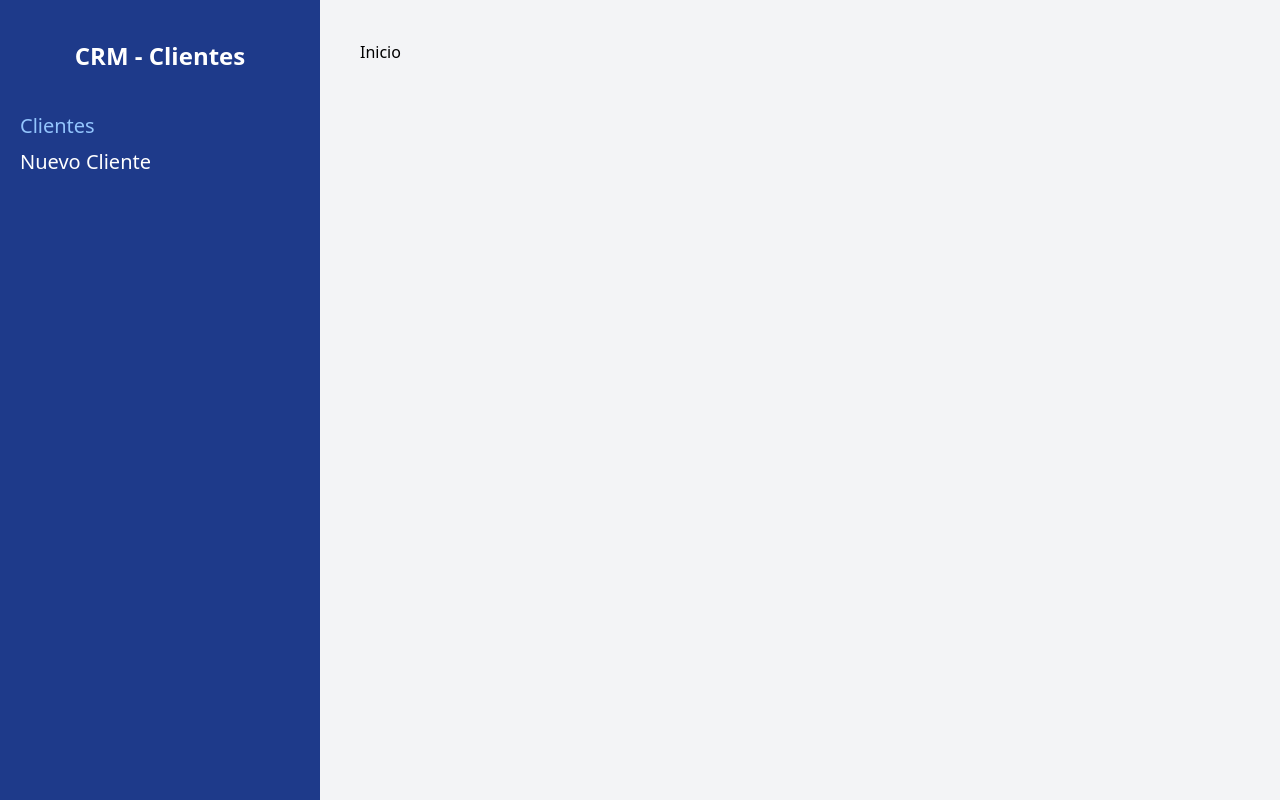
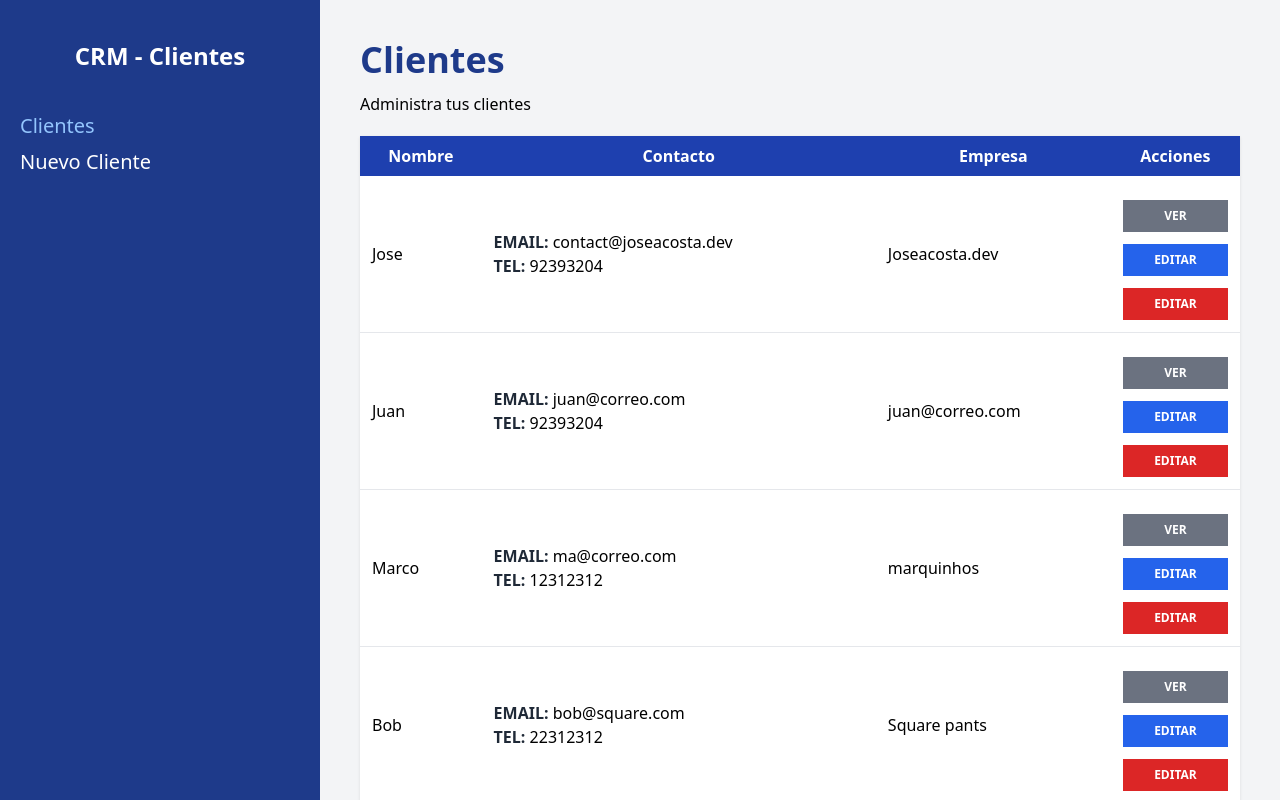
Before and after one commit to acostajoma/crm-react, a React (Vite) app: page /clientes in a window 1280 px wide. Built offline with nearby package versions, Linux system fonts and the light colour scheme; data requests are answered from the project's data file.

Commit message:
Added a new page (VerCliente.jsx), included it in the router Dom and added buttons in the Cliente component to navigate to this section

```diff
--- a/db.json
+++ b/db.json
@@ -7,6 +7,30 @@
       "telefono": "92393204",
       "notas": "Macbook pro ",
       "id": 1
+    },
+    {
+      "nombre": "Juan",
+      "empresa": "juan@correo.com",
+      "email": "juan@correo.com",
+      "telefono": "92393204",
+      "notas": "Mac mini",
+      "id": 2
+    },
+    {
+      "nombre": "Marco",
+      "empresa": "marquinhos",
+      "email": "ma@correo.com",
+      "telefono": "12312312",
+      "notas": "Macbook air",
+      "id": 3
+    },
+    {
+      "nombre": "Bob",
+      "empresa": "Square pants",
+      "email": "bob@square.com",
+      "telefono": "22312312",
+      "notas": "Macbook W",
+      "id": 4
     }
   ]
 }
--- a/src/App.jsx
+++ b/src/App.jsx
@@ -3,6 +3,7 @@
 import Inicio from "./pages/Inicio"
 import NuevoCliente from "./pages/NuevoCliente"
 import EditarCliente from "./pages/EditarCliente"
+import VerCliente from "./pages/VerCliente"
 
 function App() {
   return (
@@ -12,6 +13,7 @@
           <Route index element={<Inicio />}/>
           <Route path="nuevo" element={<NuevoCliente />}/>
           <Route path="editar/:id" element={<EditarCliente />}/>
+          <Route path=":id" element={<VerCliente />}/>
         </Route>
       </Routes>
     </BrowserRouter>
--- /dev/null
+++ b/src/components/Cliente.jsx
@@ -0,0 +1,42 @@
+import { useNavigate } from "react-router-dom"
+
+const Cliente = ({cliente}) => {
+    const navigate = useNavigate()
+
+    const {nombre, empresa, email, telefono, notas , id} = cliente
+    return (
+        <tr className="border-b hover:bg-gray-50">
+
+            <td className="p-3">{nombre}</td>
+
+            <td className="p-3">
+                <p><span className="text-gray-800 uppercase font-bold">Email: </span>{email}</p>
+                <p><span className="text-gray-800 uppercase font-bold">Tel: </span>{telefono}</p>
+            </td>
+
+            <td className="p-3">{empresa}</td>
+
+            <td className="p-3">
+
+                <button
+                    type="button"
+                    className="bg-gray-500 hover:bg-gray-600 block w-full text-white p-2 uppercase font-bold text-xs mt-3"
+                    onClick={() => navigate(`/clientes/${id}`)}
+                >Ver</button>
+
+                <button
+                    type="button"
+                    className="bg-blue-600 hover:bg-blue-700 block w-full text-white p-2 uppercase font-bold text-xs mt-3"
+                >Editar</button>
+
+                <button
+                    type="button"
+                    className="bg-red-600 hover:bg-red-700 block w-full text-white p-2 uppercase font-bold text-xs mt-3"
+                >Editar</button>
+
+            </td>
+        </tr>
+    )
+}
+
+export default Cliente
--- a/src/components/Formulario.jsx
+++ b/src/components/Formulario.jsx
@@ -1,8 +1,11 @@
+import { useNavigate } from "react-router-dom"
 import { Formik, Form, Field } from "formik"
 import * as Yup from 'yup'
 import Alerta from "./Alerta"
 
 const Formulario = () => {
+
+    const navigate = useNavigate()
 
     const clienteSchema = Yup.object().shape({
         nombre: Yup.string()
@@ -22,7 +25,7 @@
 
     const handleSubmit = async (valores) => {
         try {
-            const url = 'http://localhost:3000/clientes'
+            const url = 'http://localhost:3551/clientes'
             const respuesta = await fetch(url, {
                 method : "POST",
                 body : JSON.stringify(valores),
@@ -31,7 +34,7 @@
                 }
             })
             const resultado = await respuesta.json()
-            console.log(resultado)
+            navigate('/clientes')
         } catch (error) {
             console.log(error)
         }
@@ -49,7 +52,10 @@
                     telefono: '',
                     notas: ''
                 }}
-                onSubmit={ (values) => handleSubmit(values)}
+                onSubmit={ async (values, {resetForm}) => {
+                    await handleSubmit(values)
+                    resetForm()
+                }}
                 validationSchema={clienteSchema}
             >
                 {({errors, touched}) => {
--- a/src/pages/Inicio.jsx
+++ b/src/pages/Inicio.jsx
@@ -1,8 +1,48 @@
+import { useState, useEffect } from "react"
+import Cliente from "../components/Cliente"
+
 const Inicio = () => {
+
+    const [clientes, setClientes] = useState([])
+
+    useEffect(() => {
+        const obtenerClientes = async () => {
+            try {
+                const url = 'http://localhost:3551/clientes'
+                const respuesta = await fetch(url)
+                const resultado = await respuesta.json()
+                setClientes(resultado)
+            } catch (error) {
+                console.log(error)
+            }
+        }
+        obtenerClientes()
+    },[])
+
     return (
-      <div>
-          <h1>Inicio</h1>
-      </div>
+        <>
+            <h1 className="font-black text-4xl text-blue-900">Clientes</h1>
+            <p className="mt-3">Administra tus clientes</p>
+            <table className="w-full mt-5 table-auto shadow bg-white">
+                <thead className="bg-blue-800 text-white">
+                    <tr>
+                        <th className="p-2">Nombre</th>
+                        <th className="p-2">Contacto</th>
+                        <th className="p-2">Empresa</th>
+                        <th className="p-2">Acciones</th>
+                    </tr>
+                </thead>
+
+                <tbody>
+                    {clientes.map( cliente => (
+                        <Cliente
+                            key={cliente.id}
+                            cliente={cliente}
+                        />
+                    ))}
+                </tbody>
+            </table>
+        </>
     )
   }
 
--- /dev/null
+++ b/src/pages/VerCliente.jsx
@@ -0,0 +1,7 @@
+const VerCliente = () => {
+  return (
+    <div>VerCliente</div>
+  )
+}
+
+export default VerCliente
```
Also changed, not shown: 1 other file (tests, documents, lock files or other folders).
